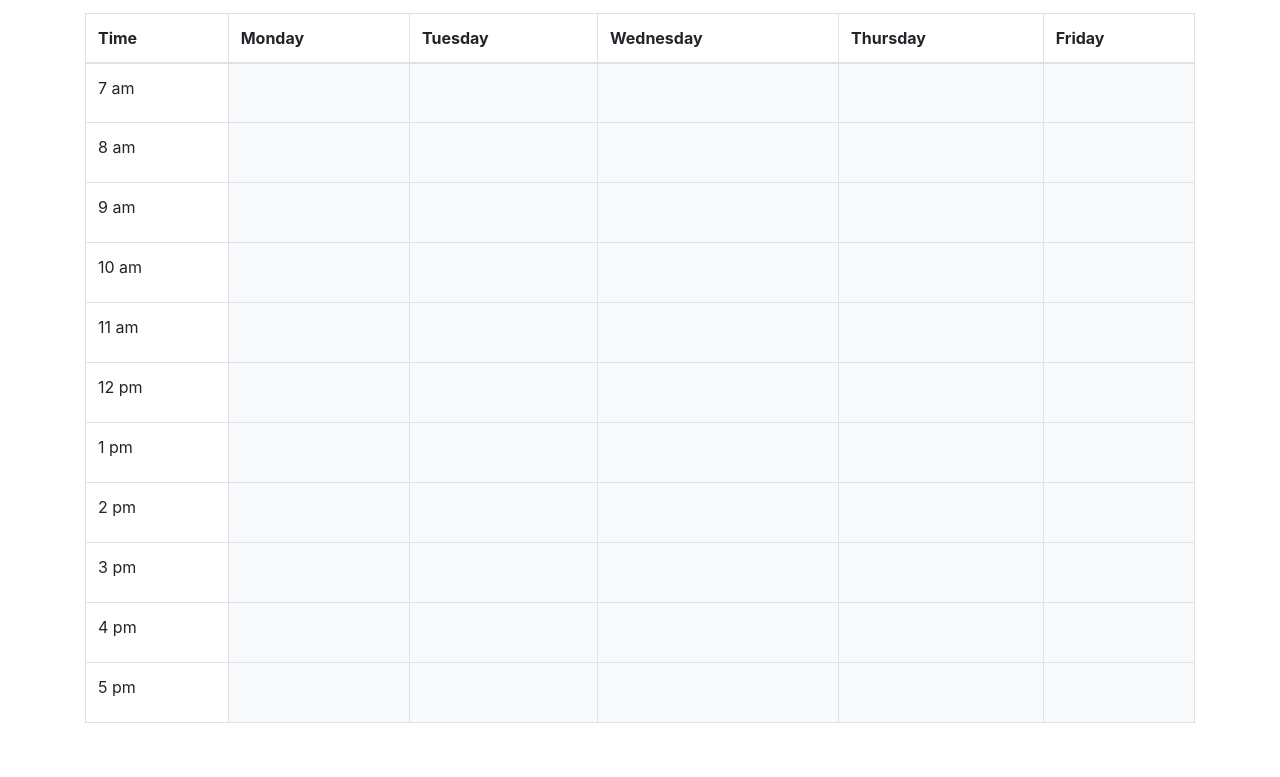
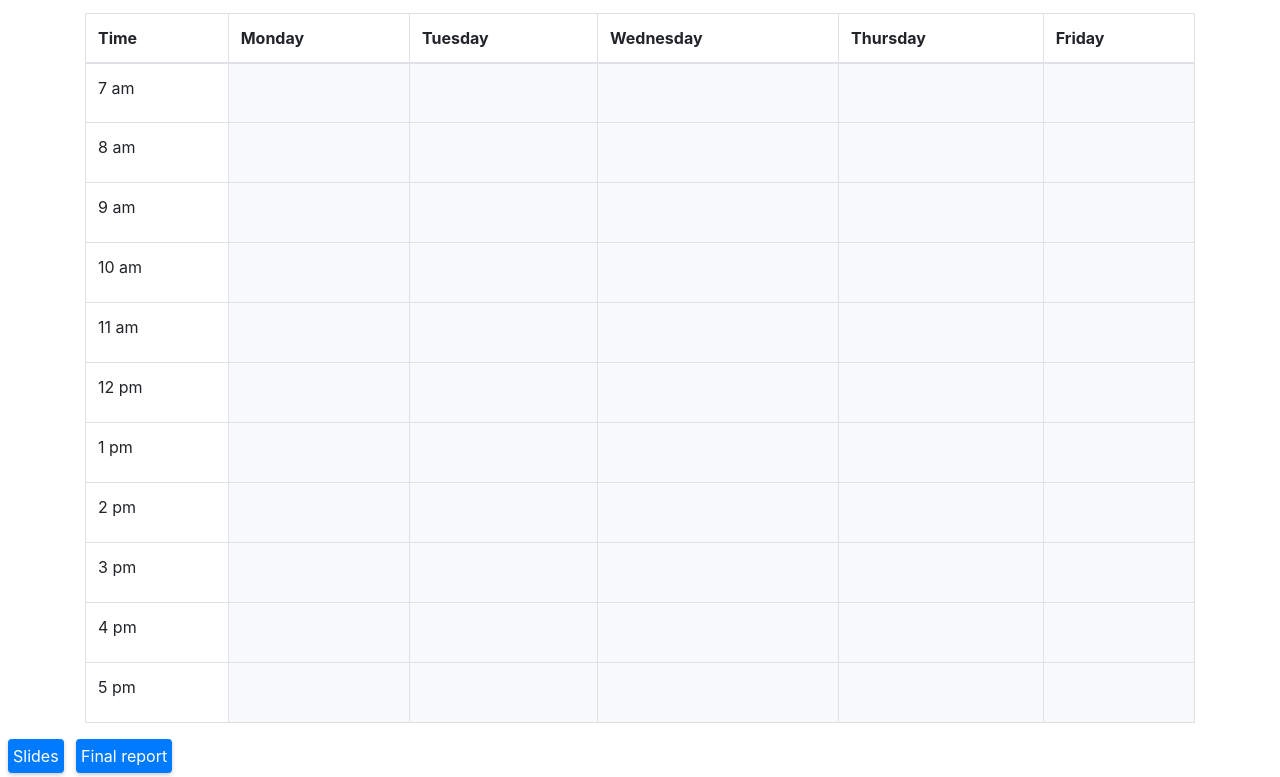
Before and after one commit to ErickLe02/UniversityScheduler, a website: page public/index.html in a window 1280 px wide. Shown: the part 120-897 px from the top of the page. Before the commit the page ends 859 px from the top, so only its background shows below. Drawn offline with nearby package versions, Linux system fonts and the light colour scheme; no server answers.

Commit message:
project requirement

```diff
--- a/public/index.html
+++ b/public/index.html
@@ -33,7 +33,8 @@
         </table>
     </div>
 </div>
-
+<a class="draggable" href="https://docs.google.com/presentation/d/1_ZfLCD_8ho8n44JPwiFeSTWoA9Am-fYKjRQXpcwFw6Y/edit?usp=sharing">Slides</a>
+<a class="draggable" href="https://docs.google.com/document/d/1RCnl5IN2UF7jSHkxbTihVvhjPgprgec2cYq8KVmbzFQ/edit?usp=sharing">Final report</a>
 <!-- Bootstrap JS and dependencies -->
 <script src="https://code.jquery.com/jquery-3.5.1.slim.min.js"></script>
 <script src="https://cdn.jsdelivr.net/npm/popper.js@1.9.3/dist/umd/popper.min.js"></script>
```
